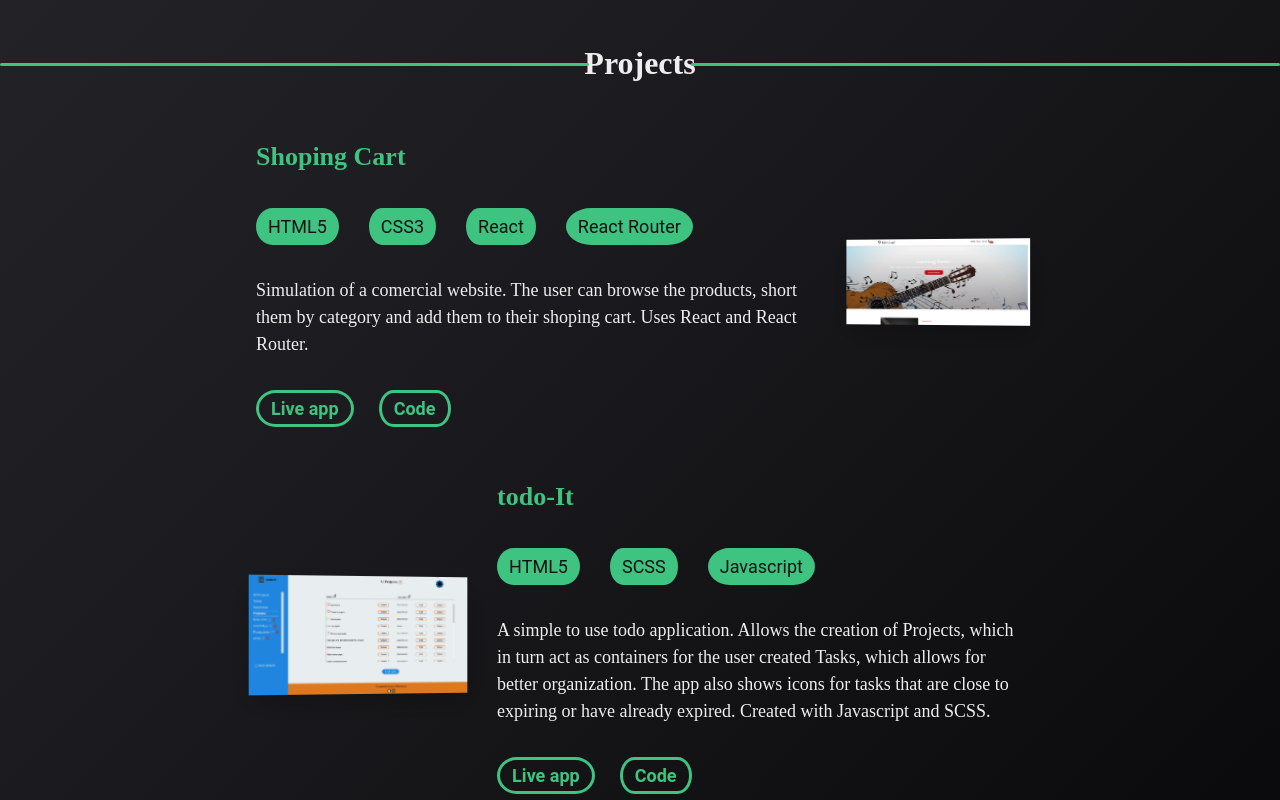
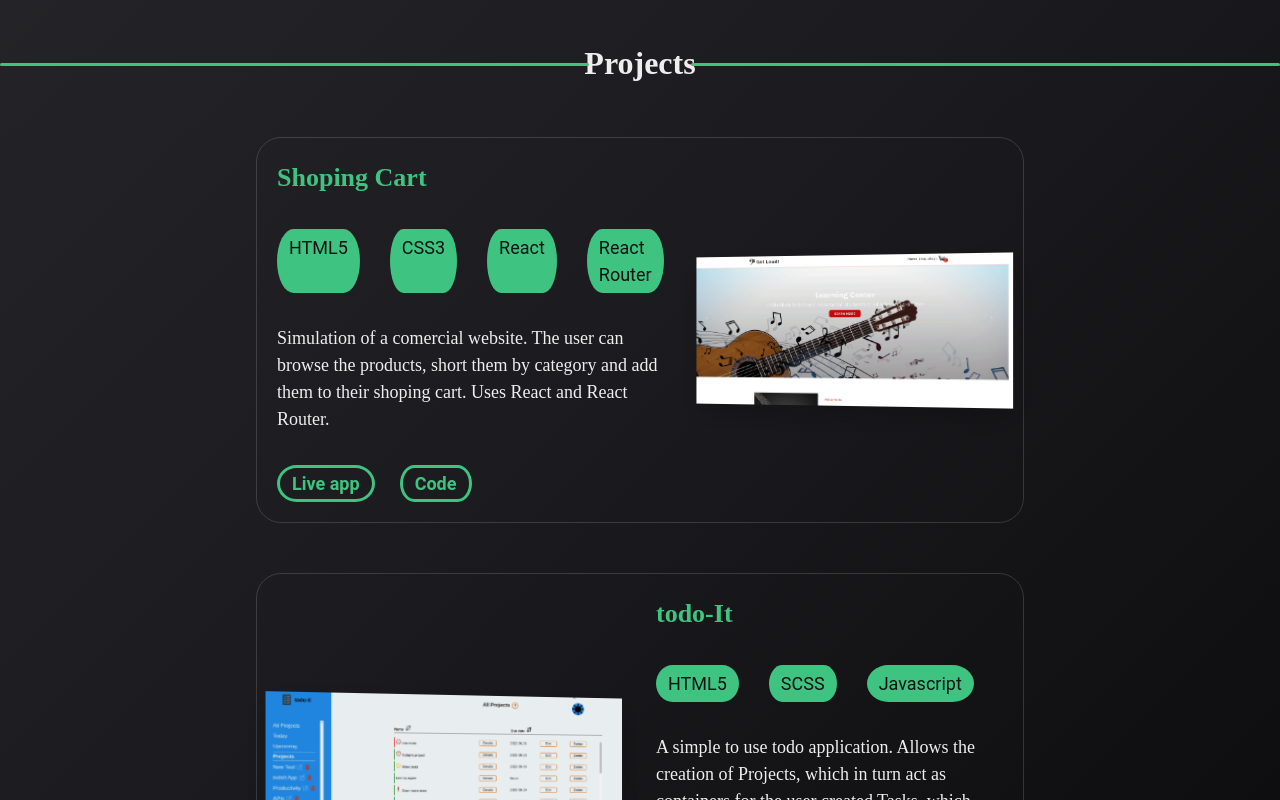
Before and after one commit to bofmar/portfolio, a React (Create React App) app: page / in a window 1280 px wide. Shown: the part 1400-2200 px from the top of the page. Built offline with nearby package versions, Linux system fonts and the light colour scheme.

Commit message:
Add animation to the card images on hover/focus and border to the cards

```diff
--- a/src/App.css
+++ b/src/App.css
@@ -306,9 +306,12 @@ Introduction
 
 .project-card-wrapper {
   display: grid;
-  grid-template-columns: 1fr fit-content;
+  grid-template-columns: 1fr 1fr;
   align-items: center;
   gap: 2rem;
+  border: 1px solid rgb(255, 255, 255, 15%);
+  padding: 20px;
+  border-radius: 25px;
   perspective: 800px;
 }
 
@@ -351,6 +354,7 @@ Introduction
   width: 100%;
   grid-area: pic;
   box-shadow: 2px 10px 30px hsla(0, 0%, 0%, 0.25);
+  transition: transform 250ms ease-out;
 }
 
 .project-card-wrapper:nth-child(2n + 1) .project-image {
@@ -359,6 +363,16 @@ Introduction
 
 .project-card-wrapper:nth-child(2n) .project-image {
   transform: rotateY(10deg);
+}
+
+.project-card-wrapper:nth-child(2n):hover .project-image,
+.project-card-wrapper:nth-child(2n):focus-within .project-image{
+  transform: scale(1.1) rotateY(10deg) translateX(-20px);
+}
+
+.project-card-wrapper:nth-child(2n + 1):hover .project-image,
+.project-card-wrapper:nth-child(2n + 1):focus-within .project-image{
+  transform: scale(1.1) rotateY(-10deg) translateX(20px);
 }
 
 .project-links {
```
